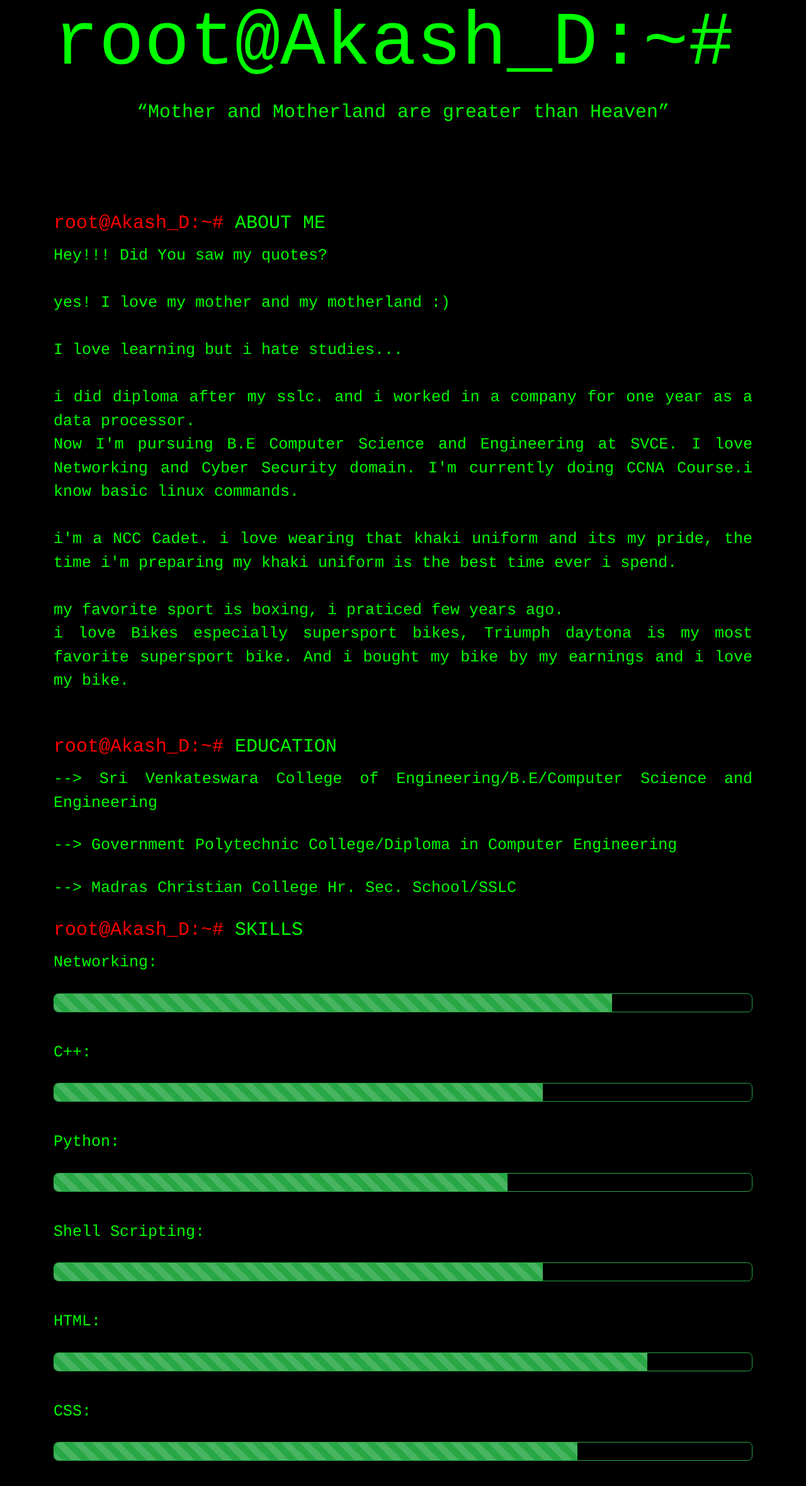
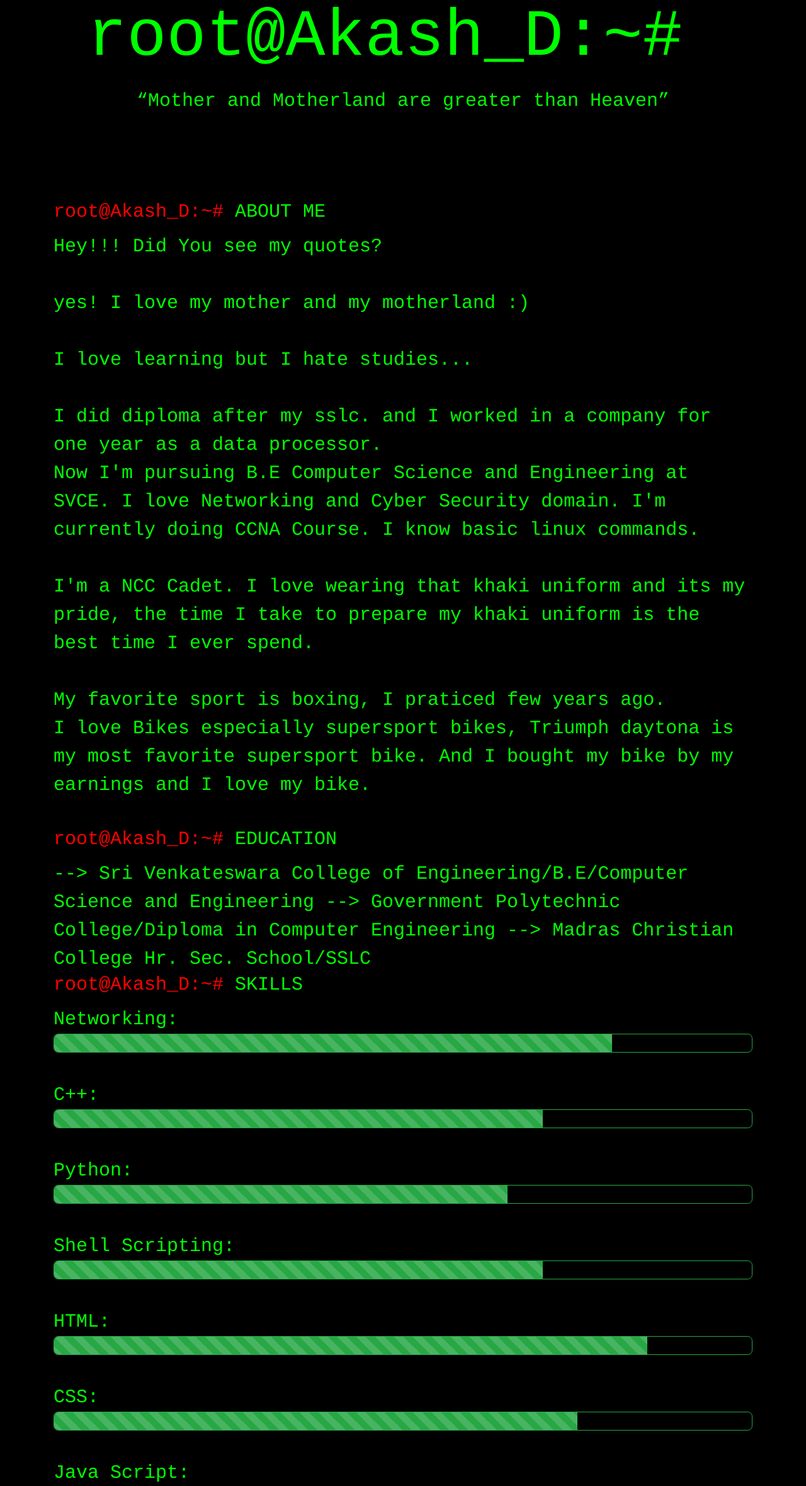
Before and after one commit to AkashDPrabhu/AkashPortfolio, a plain HTML site: page index.html in a window 1280 px wide. Shown: the part 423-2782 px from the top of the page at 63% size. Drawn offline with nearby package versions, Linux system fonts and the light colour scheme.

Commit message:
committed

```diff
--- a/index.html
+++ b/index.html
@@ -25,7 +25,7 @@
       }
 
       h1{
-        font-size: 4rem;
+        font-size: 3.5rem;
       }
 
       img {
@@ -35,7 +35,7 @@
       }
 
       p{
-        font-size: 25px;
+        font-size: 23px;
         text-align: justify;
       }
 
@@ -44,110 +44,113 @@
   <body style="font-family: Courier, Courier New, Monospace ;">
     <div class="container" style="padding-top:15vh">
       <img src="anon-hacker.png" alt="logo"  height="300" width="300" >
-      <h1 class="text-center">root@Akash_D:~#<span id="blink">&#x25AE;</span></h1>
+      <h1 class="text-center text-warp">root@Akash_D:~#<span id="blink">&#x25AE;</span></h1>
 
         <center>
           <q class="text-center" cite="">Mother and Motherland are greater than Heaven</q> <br><br><br><br>
         </center>
 
         <h6 style="color:red"> root@Akash_D:~#  <span style="color: #00FF00;">ABOUT ME</span></h6>
-        <p>Hey!!! Did You saw my quotes?<br><br> yes! I love my mother and my motherland :)<br><br> I love learning but i hate studies...<br><br>
-          i did diploma after my sslc. and i worked in a company for one year as a data processor.<br>
-          Now I'm pursuing B.E Computer Science and Engineering at SVCE. I love Networking and Cyber Security domain. I'm currently doing CCNA Course.i know basic linux commands.<br><br>
 
-          i'm a NCC Cadet. i love wearing that khaki uniform and its my pride, the time i'm preparing my khaki uniform is the best time ever i spend.<br><br>my favorite sport is boxing, i praticed few years ago.<br>
-          i love Bikes especially supersport bikes, Triumph daytona is my most favorite supersport bike. And i bought my bike by my earnings and i love my bike.<br><br>
+          Hey!!! Did You see my quotes?<br><br>
+          yes! I love my mother and my motherland :)<br><br>
+          I love learning but I hate studies...<br><br>
+          I did diploma after my sslc. and I worked in a company for one year as a data processor.<br>
+          Now I'm pursuing B.E Computer Science and Engineering at SVCE. I love Networking and Cyber Security domain. I'm currently doing CCNA Course. I know basic linux commands.<br><br>
+          I'm a NCC Cadet. I love wearing that khaki uniform and its my pride, the time I take to prepare my khaki uniform is the best time I ever spend.<br><br>
+          My favorite sport is boxing, I praticed few years ago.<br>
+          I love Bikes especially supersport bikes, Triumph daytona is my most favorite supersport bike. And I bought my bike by my earnings and I love my bike.<br><br>
 
-        </p>
+
 
         <h6 style="color:red"> root@Akash_D:~#  <span style="color: #00FF00;">EDUCATION</span></h6>
-        <p> --> Sri Venkateswara College of Engineering/B.E/Computer Science and Engineering</p>
-        <p> --> Government Polytechnic College/Diploma in Computer Engineering</p>
-        <p> --> Madras Christian College Hr. Sec. School/SSLC </p>
+         --> Sri Venkateswara College of Engineering/B.E/Computer Science and Engineering
+         --> Government Polytechnic College/Diploma in Computer Engineering
+         --> Madras Christian College Hr. Sec. School/SSLC
 
         <h6 style="color:red"> root@Akash_D:~#  <span style="color: #00FF00;">SKILLS</span></h6>
 
-        <p>Networking:</p>
+        Networking:
         <div class="progress border border-success" style="background-color:black">
           <div class="progress-bar progress-bar-striped progress-bar-animated bg-success"  role="progressbar" aria-valuenow="80" aria-valuemin="0" aria-valuemax="100" style="width: 80%"></div>
         </div><br>
 
-        <p>C++:</p>
+        C++:
         <div class="progress border border-success" style="background-color:black">
           <div class="progress-bar progress-bar-striped progress-bar-animated bg-success" role="progressbar" aria-valuenow="70" aria-valuemin="0" aria-valuemax="100" style="width: 70%"></div>
         </div><br>
 
-        <p>Python:</p>
+        Python:
         <div class="progress border border-success" style="background-color:black">
           <div class="progress-bar progress-bar-striped progress-bar-animated bg-success" role="progressbar" aria-valuenow="65" aria-valuemin="0" aria-valuemax="100" style="width: 65%"></div>
         </div><br>
 
-        <p>Shell Scripting:</p>
+        Shell Scripting:
         <div class="progress border border-success" style="background-color:black">
           <div class="progress-bar progress-bar-striped progress-bar-animated bg-success" role="progressbar" aria-valuenow="65" aria-valuemin="0" aria-valuemax="100" style="width: 70%"></div>
         </div><br>
 
-        <p>HTML:</p>
+        HTML:
         <div class="progress border border-success" style="background-color:black">
           <div class="progress-bar progress-bar-striped progress-bar-animated bg-success" role="progressbar" aria-valuenow="65" aria-valuemin="0" aria-valuemax="100" style="width: 85%"></div>
         </div><br>
 
-        <p>CSS:</p>
+        CSS:
         <div class="progress border border-success" style="background-color:black">
           <div class="progress-bar progress-bar-striped progress-bar-animated bg-success" role="progressbar" aria-valuenow="65" aria-valuemin="0" aria-valuemax="100" style="width: 75%"></div>
         </div><br>
 
-        <p>Java Script:</p>
+        Java Script:
         <div class="progress border border-success" style="background-color:black">
           <div class="progress-bar progress-bar-striped progress-bar-animated bg-success" role="progressbar" aria-valuenow="65" aria-valuemin="0" aria-valuemax="100" style="width: 65%"></div>
         </div><br>
 
         <h6 style="color:red"> root@Akash_D:~#  <span style="color: #00FF00;">AREAS OF INTEREST</span></h6>
-            <p> -->Networking<br>
+             -->Networking<br>
                 -->Cyber Security<br><br>
-            </p>
+
 
         <h6 style="color:red"> root@Akash_D:~#  <span style="color: #00FF00;">WORK EXPREIENCE</span></h6>
-            <p>
+
               -->Cadgraf Digitals Pvt. Ltd.-->Data Processor <br>
                from:15th June 2016 to 30th May 2017<br>
               -->Developing a website for a NGO called INDRA TRUST.*
-              </p>
+
 
         <h6 style="color:red"> root@Akash_D:~#  <span style="color: #00FF00;">ACHIVEMENT</span></h6>
-            <p>
-              -->Secured 2nd place for presenting a project at Interrupt 2k17 - A Technical Symposium, Organised by Association of Computer Science and Engineering, Dept. Of Computer Science Engineering, SVCE.<br>
-              -->Special Mention Cadet for the training period of 2018-19 in NCC Army Wing.<br>
-              -->Won 2nd place in 100mts and 1200mts held during NCC Day Celebration 2018.<br>
-              -->Participated in Swachh Bharath Summer Internship Program 2018<br>
-            </p>
+
+            -->Secured 2nd place for presenting a project at Interrupt 2k17 - A Technical Symposium, Organised by Association of Computer Science and Engineering, Dept. Of Computer Science Engineering, SVCE.<br><br>
+              -->Special Mention Cadet for the training period of 2018-19 in NCC Army Wing.<br><br>
+            -->Won 2nd place in 100mts and 1200mts sprint held during NCC Day Celebration 2018.<br><br>
+              -->Participated in Swachh Bharath Summer Internship Program 2018<br><br>
+
 
         <h6 style="color:red"> root@Akash_D:~#  <span style="color: #00FF00;">EXTRA CURICULAR ACTIVITES</span></h6>
-        <P>
+
           -->NCC Army wing<br>
           Rank: sergeant
-          </P>
+
 
         <h6 style="color:red"> root@Akash_D:~#  <span style="color: #00FF00;">COURSES</span></h6>
 
-        <p>
+
           -->General English course in <span style="color:#0062ff;">British Council</span><br>
-          -->CCNA(process)
-          -->CCNA Security(process)
-          -->RHCE(process)
-          -->AWS(process)
-          -->AZURE(process)
-          </p>
+          -->CCNA(process)<br />
+          -->CCNA Security(process)<br />
+          -->RHCE(process)<br />
+          -->AWS(process)<br />
+          -->AZURE(process)<br />
+
 
 
         <h6 style="color:red"> root@Akash_D:~#  <span style="color: #00FF00;">PING ME</span></h6>
-        <p>
+
           Mailto: akashdprabhu98@gmail.com<br />
           mobile:8680845273<br />
           linkedin:akashd2898<br />
           github:AkashDPrabhu<br />
 
-          </p>
+
 
 
     </div>
```
